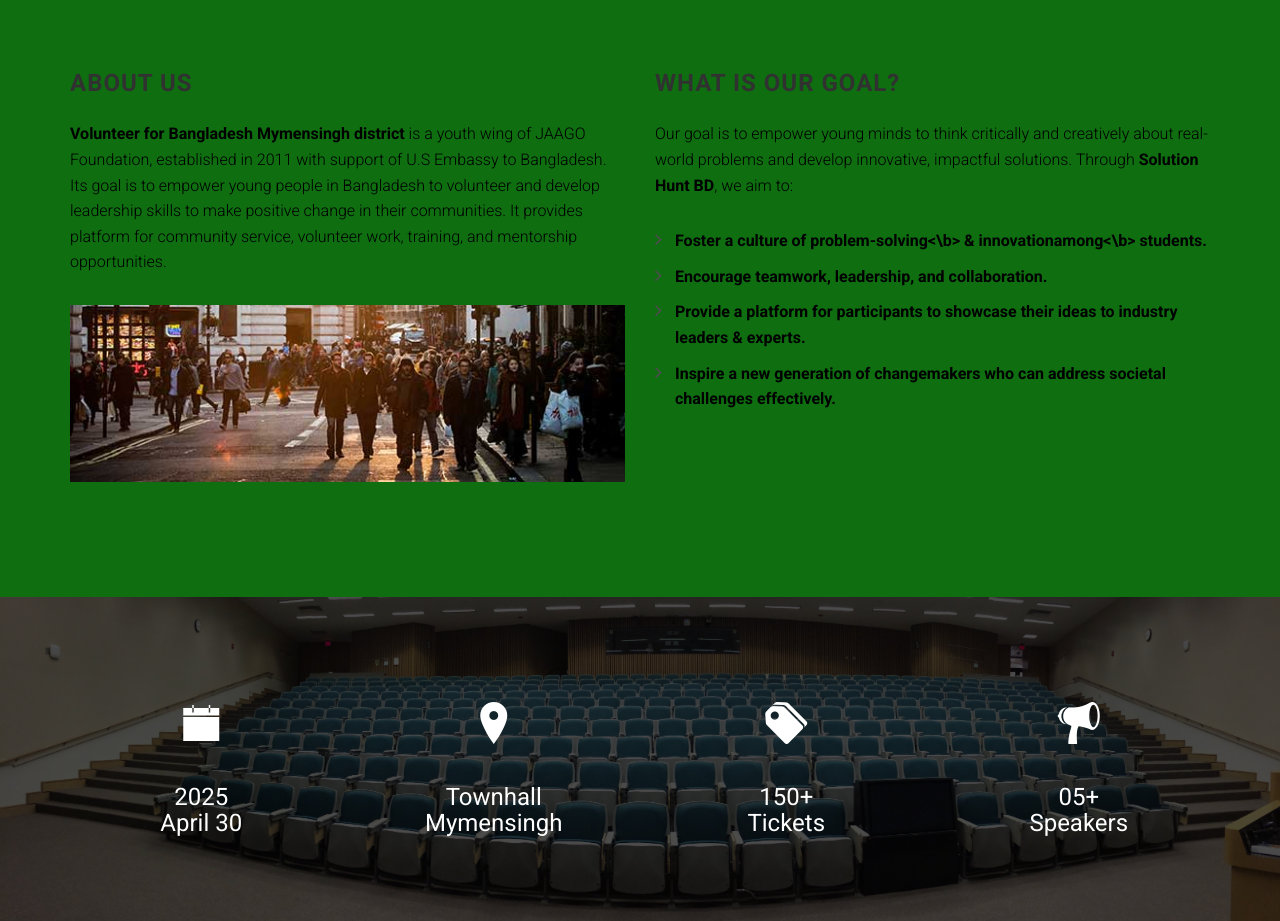
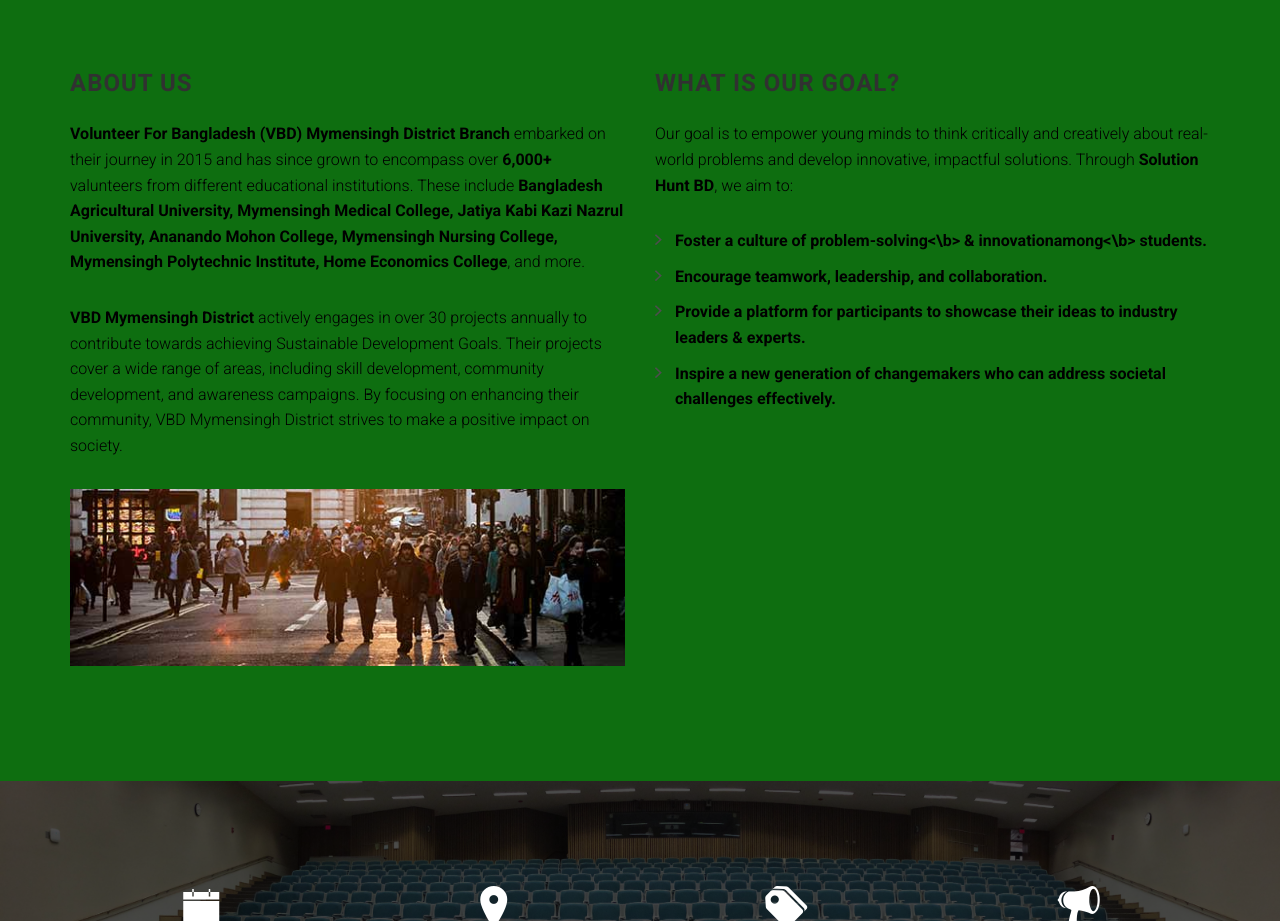
Before and after one commit to Foyezrabbi/vbd, a website: page index.html in a window 1280 px wide. Shown: the part 820-1741 px from the top of the page. Drawn offline with Linux system fonts and the light colour scheme; files whose address does not match are found by name.

Commit message:
Update index.html

```diff
--- a/index.html
+++ b/index.html
@@ -75,8 +75,11 @@
 
                     <h3 class="section-title">About Us</h3>
 
-                    <p><b>Volunteer for Bangladesh Mymensingh district</b> is a youth wing of JAAGO Foundation, established in 2011 with support of U.S Embassy to Bangladesh. Its goal is to empower young people in Bangladesh to volunteer and develop leadership skills to make positive change in their communities. It provides platform for community service, volunteer work, training, and mentorship opportunities.</p>
-                    <figure>
+                    <p><b>Volunteer For Bangladesh (VBD) Mymensingh District Branch</b> embarked on their journey in 2015 and has since grown to encompass over <b>6,000+</b> valunteers from different educational institutions. These include <b>Bangladesh Agricultural University, Mymensingh Medical College, Jatiya Kabi Kazi Nazrul University, Ananando Mohon College, Mymensingh Nursing College, Mymensingh Polytechnic Institute, Home Economics College</b>, and more.</p>
+
+<p><b>VBD Mymensingh District</b> actively engages in over 30 projects annually to contribute towards achieving Sustainable Development Goals. Their projects cover a wide range of areas, including skill development, community development, and awareness campaigns. By focusing on enhancing their community, VBD Mymensingh District strives to make a positive impact on society.
+</p>
+                        <figure>
                         <img alt="" class="img-responsive" src="assets/images/about-us.jpg">
                     </figure>
 
```
